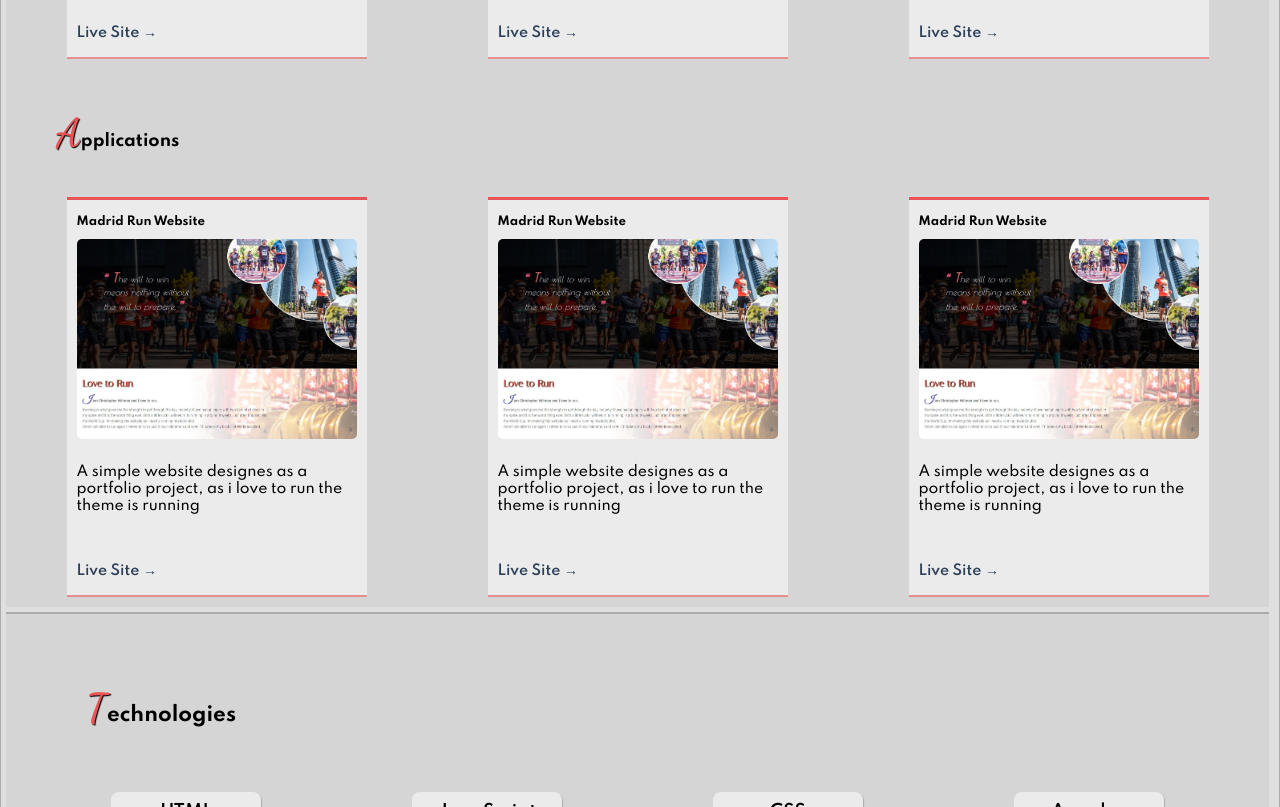
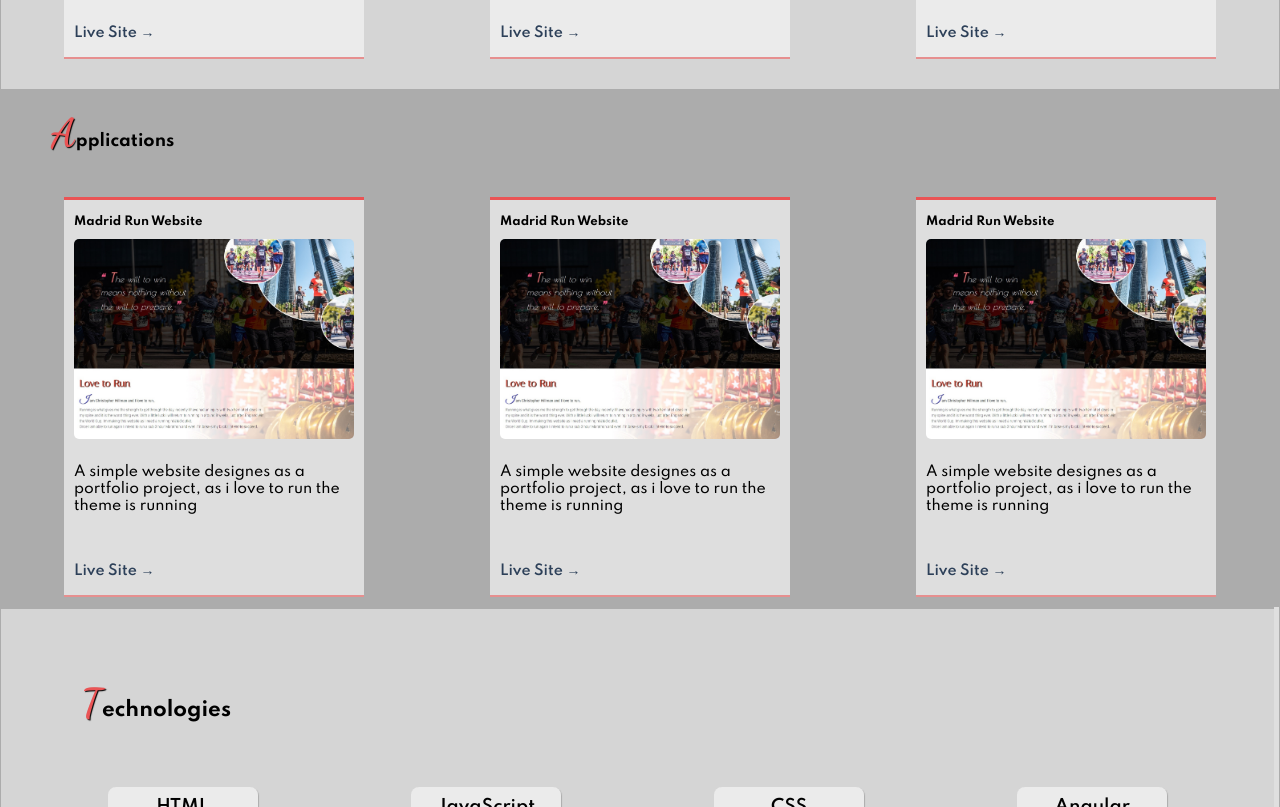
Before and after one commit to kt-fi/portfolio25, a website: page index.html in a window 1280 px wide. Shown: the part 1151-1958 px from the top of the page. Drawn offline with nearby package versions, Linux system fonts and the light colour scheme; a web font is replaced by a local one.

Commit message:
minor design improvement on applications section

```diff
--- a/index.html
+++ b/index.html
@@ -70,6 +70,7 @@
                          <a href="https://kt-fi.github.io/kantine/">Live Site &rarr;</a>
                      </div>
                 </div>
+                <div class="projects__applications--bg">
                     <h3 class="projects__title">Applications</h3>
                     <div class="projects__applications">
 
@@ -92,6 +93,8 @@
                              <a href="https://kt-fi.github.io/madridrun/">Live Site &rarr;</a>
                          </div>
                     </div>
+                </div>
+
                 </div>
 
                  <div class="skills">
--- a/sass/__global.scss
+++ b/sass/__global.scss
@@ -62,5 +62,5 @@ header{
 }
 
 main {
-    margin: 5px;
+
 }
--- a/sass/__projects.scss
+++ b/sass/__projects.scss
@@ -1,7 +1,7 @@
 .projects {
 
     height: min-content;
-    margin: 0 5px 5px 0;
+    margin: 0 0px 0px 0;
     padding: 0rem;
     font-family: var(--font-main);
     font-size: 1.4rem;
@@ -28,6 +28,11 @@
         flex-wrap: wrap;
         flex-direction: row;
         justify-content: space-around;
+
+        &--bg {
+            background-color: var(--color-medium-gray);
+
+        }
     }
 
     &__project {
--- a/sass/__skills.scss
+++ b/sass/__skills.scss
@@ -25,6 +25,7 @@
 
         @media only screen and (max-width: 656px) {
            width: 250px;
+           margin: 2rem;
         }
 
         & p {
```
Also changed, not shown: styles.css, 1 other file. Lines whose indentation alone changed are shown as unchanged.
